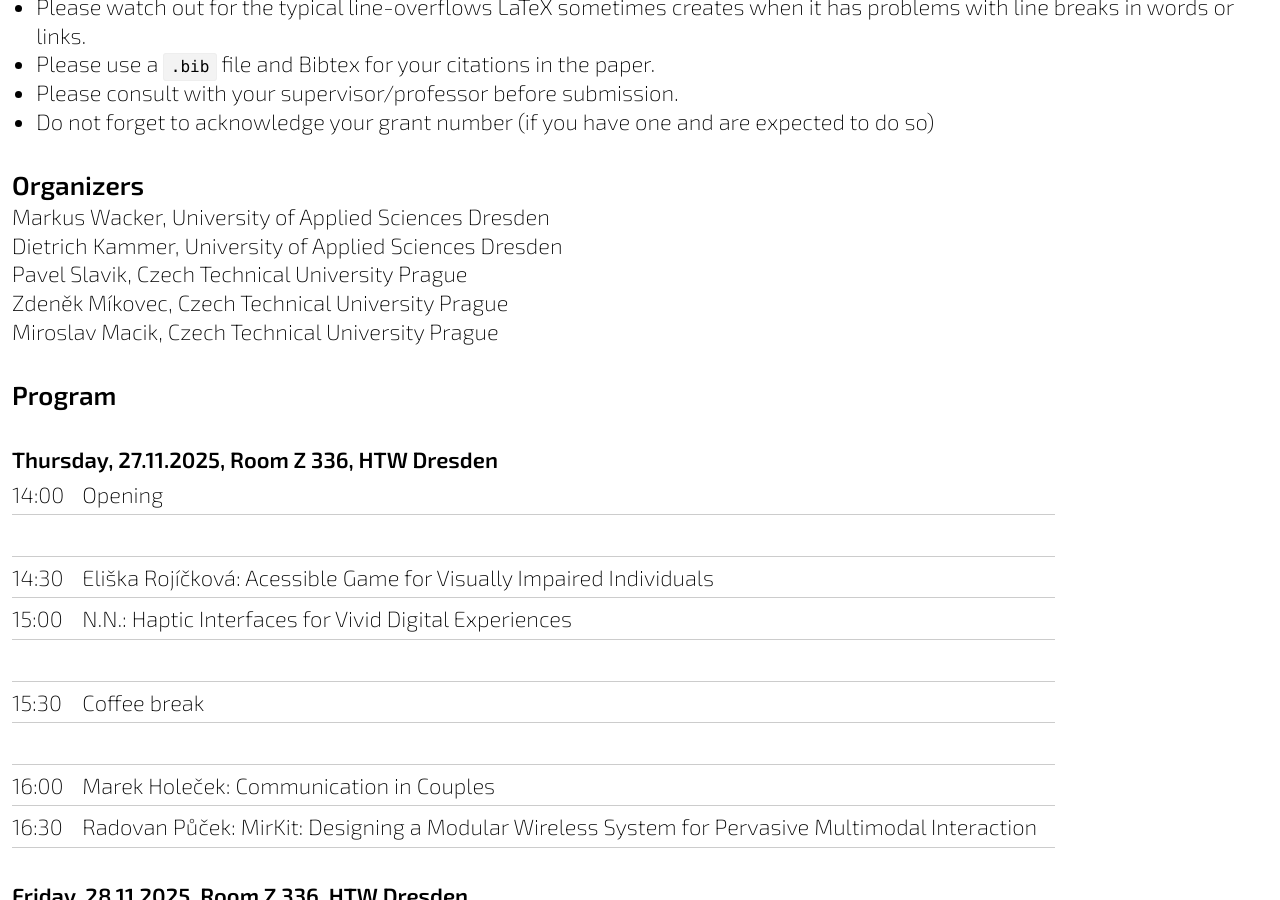
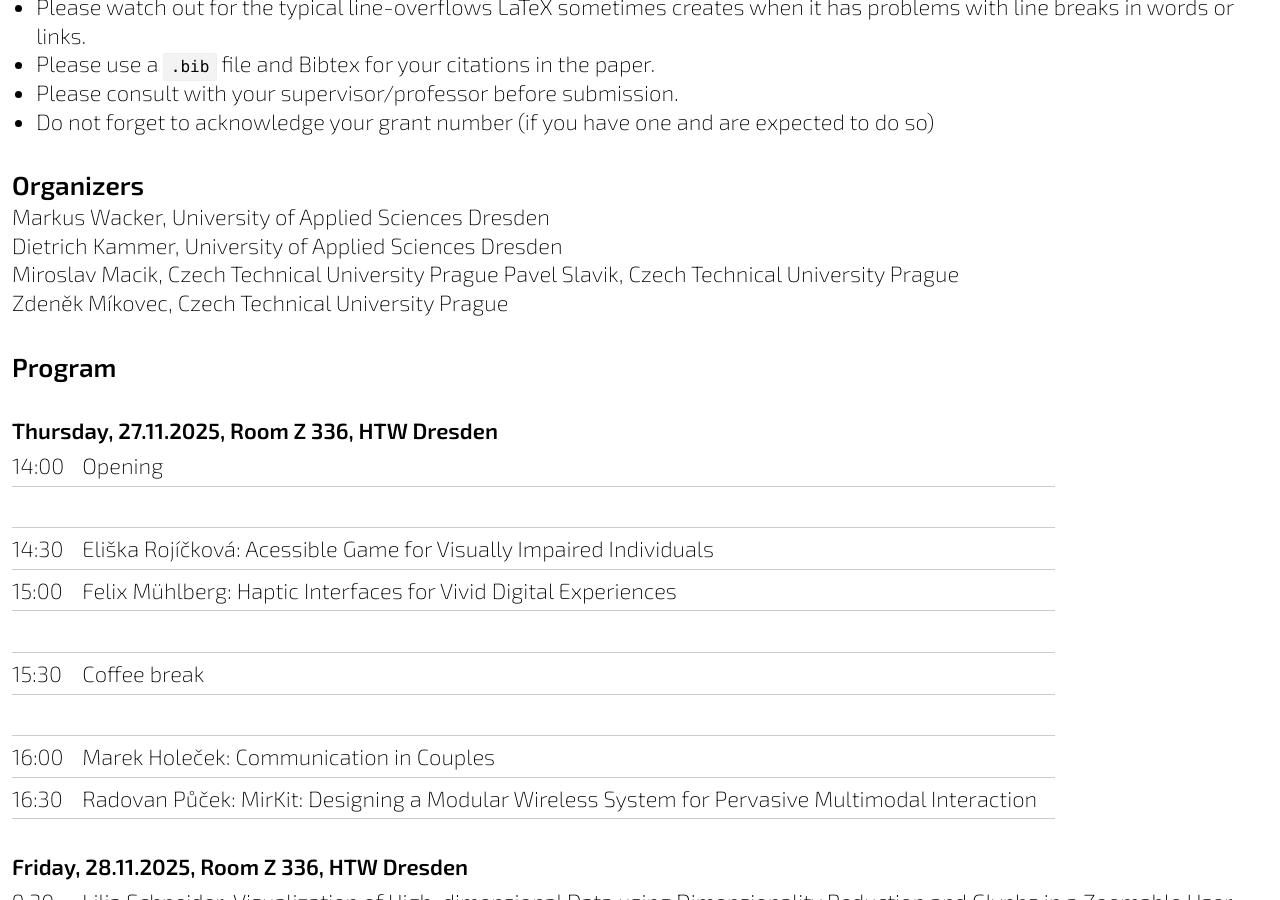
Before and after one commit to workshop-user-interfaces/workshop-user-interfaces.github.io, a Jekyll site: the page built from _editions/2025.markdown, in a window 1280 px wide and 900 px high, scrolled down 2543 px. Built offline with Jekyll 4.4.1, drawn with Linux system fonts in a browser that asks for light colours.

Commit message:
update programs

```diff
--- a/_editions/2025.markdown
+++ b/_editions/2025.markdown
@@ -54,9 +54,9 @@ University of Applied Sciences, Dresden Germany
 
 Markus Wacker, University of Applied Sciences Dresden\
 Dietrich Kammer, University of Applied Sciences Dresden\
+Miroslav Macik, Czech Technical University Prague
 Pavel Slavik, Czech Technical University Prague\
-Zdeněk Míkovec, Czech Technical University Prague\
-Miroslav Macik, Czech Technical University Prague
+Zdeněk Míkovec, Czech Technical University Prague
 
 ## Program
 {: .extra-space-bottom }
@@ -66,7 +66,7 @@ Miroslav Macik, Czech Technical University Prague
 | 14:00 | Opening |
 |   |   |
 | 14:30 | Eliška Rojíčková: Acessible Game for Visually Impaired Individuals |
-| 15:00 | N.N.: Haptic Interfaces for Vivid Digital Experiences |
+| 15:00 | Felix Mühlberg: Haptic Interfaces for Vivid Digital Experiences |
 |   |   |
 | 15:30 | Coffee break |
 |   |   |
```
Also changed, not shown: _editions/2023.markdown (line endings or trailing spaces).
